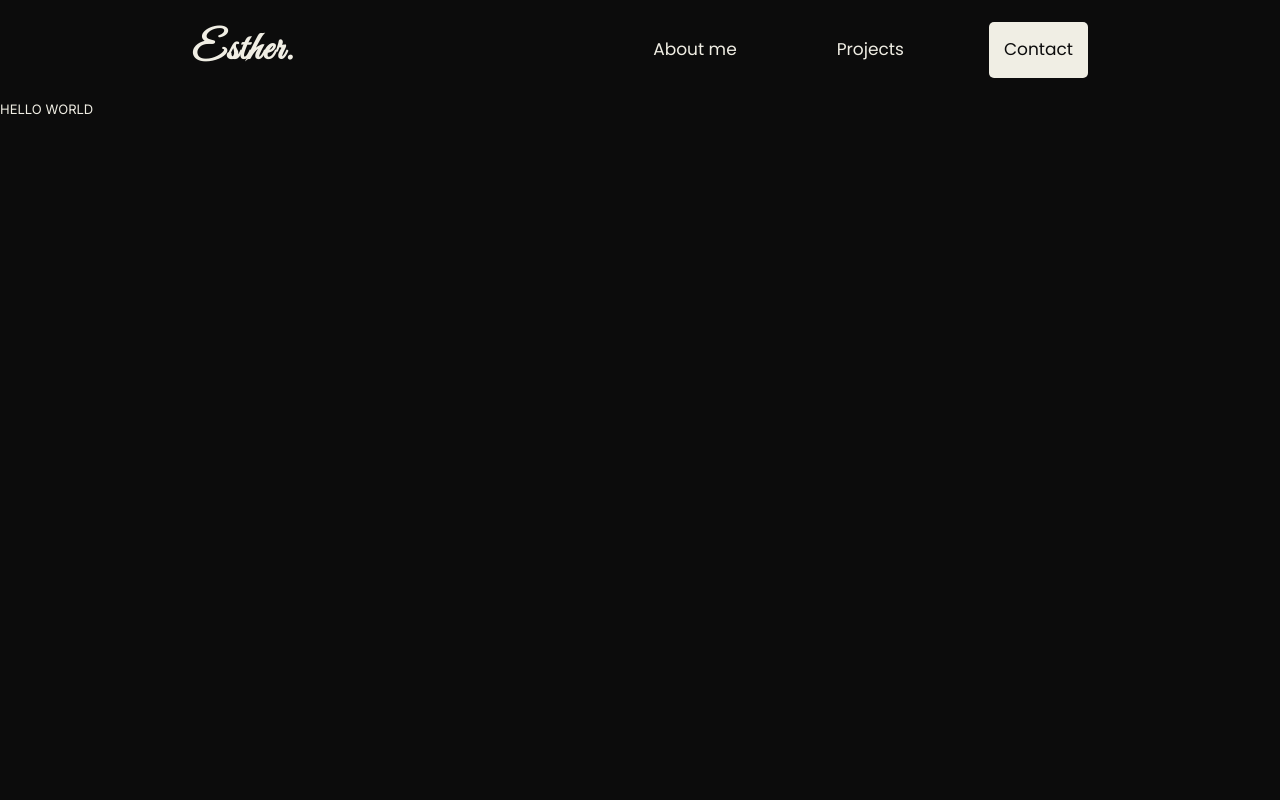
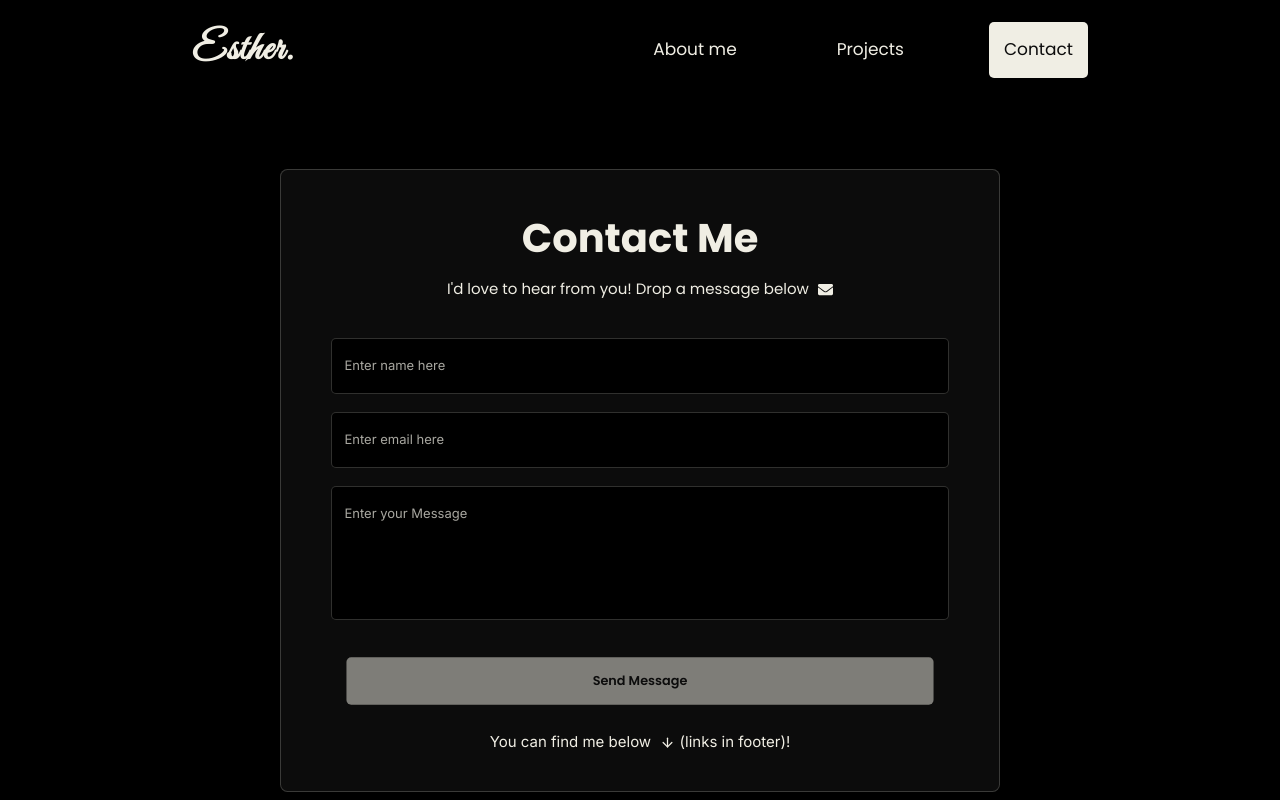
Before and after one commit to estheroluwabuyi/My-Portfolio, a React (Vite) app: page /contact in a window 1280 px wide. Shown: the top 800 px of the page. Built offline with nearby package versions, Linux system fonts and the light colour scheme.

Commit message:
feat: complete contact page with EmailJS form submission, feedback popups for success/failure, add basic animation

```diff
--- a/package.json
+++ b/package.json
@@ -10,6 +10,7 @@
     "preview": "vite preview"
   },
   "dependencies": {
+    "@emailjs/browser": "^4.4.1",
     "@tailwindcss/vite": "^4.1.6",
     "@tsparticles/react": "^3.0.0",
     "framer-motion": "^12.11.3",
--- a/src/components/NavBar.jsx
+++ b/src/components/NavBar.jsx
@@ -50,6 +50,11 @@ function NavBar() {
         scrolled ? "bg-secondary/30 backdrop-blur-md border-b border-white/10" : "bg-transparent"
       }`}
     >
+     {/* <nav
+      className={`fixed top-0 left-0 z-150 w-full px-[2rem] py-[1rem] md:py-[2rem] flex justify-between items-center md:justify-around font-poppins transition-colors duration-300 bg-secondary/30 backdrop-blur-md border-b border-white/10 ${
+        scrolled ? "" : "bg-transparent"
+      }`}
+    > */}
       <div className="text-[3rem] md:text-[4rem] font-great-vibes font-semibold tracking-wide">
         <Link to="/">Esther.</Link>
       </div>
--- a/src/components/sections/Footer.jsx
+++ b/src/components/sections/Footer.jsx
@@ -3,31 +3,33 @@ import { HiOutlineMail } from "react-icons/hi";
 
 function Footer({ bg = "" }) {
   return (
-    <div className={`relative flex justify-center items-center flex-col gap-7 z-200 ${bg} py-5 px-5`}>
+    <div
+      className={`relative flex justify-center items-center flex-col gap-7 z-200 ${bg} py-5 px-5`}
+    >
       <div className="flex gap-10 text-[2rem] md:text-[2.5rem] justify-between">
         <a
           href="https://www.linkedin.com/in/esther-oluwabuyi-838651234/"
           target="_blank"
           rel="noopener noreferrer"
         >
-          <FaLinkedin className=" transition hover:scale-110 duration-600 ease-in-out hover:opacity-80" />
+          <FaLinkedin className=" transition hover:scale-110 active:scale-110 duration-600 ease-in-out hover:opacity-80 active:opacity-80" />
         </a>
         <a
           href="https://github.com/estheroluwabuyi"
           target="_blank"
           rel="noopener noreferrer"
         >
-          <FaGithub className=" transition hover:scale-110 duration-600 ease-in-out hover:opacity-80" />
+          <FaGithub className=" transition hover:scale-110 active:scale-110 duration-600 ease-in-out hover:opacity-80 active:opacity-80" />
         </a>
         <a
           href="https://x.com/thecodegirlie_"
           target="_blank"
           rel="noopener noreferrer"
         >
-          <FaTwitter className=" transition hover:scale-110 duration-600 ease-in-out hover:opacity-80" />
+          <FaTwitter className=" transition hover:scale-110 active:scale-110 duration-600 ease-in-out hover:opacity-80" />
         </a>
         <a href="mailto:estheroluwabuyi@gmail.com">
-          <HiOutlineMail className=" transition hover:scale-110 duration-600 ease-in-out hover:opacity-80" />
+          <HiOutlineMail className=" transition hover:scale-110 active:scale-110 duration-600 ease-in-out hover:opacity-80 active:opacity-80" />
         </a>
       </div>
 
--- a/src/index.css
+++ b/src/index.css
@@ -23,6 +23,13 @@ html {
   scroll-behavior: smooth;
   -webkit-tap-highlight-color: rgba(0, 0, 0, 0);
 }
+
+input:-webkit-autofill,
+textarea:-webkit-autofill {
+  transition-delay: 9999s !important;
+  transition-property: background-color, color !important;
+}
+
 
 body {
   font-size: 1.3rem;
--- a/src/pages/Contact.jsx
+++ b/src/pages/Contact.jsx
@@ -1,13 +1,196 @@
-import Footer from "../components/sections/Footer"
+import { useState } from "react";
+import emailjs from "@emailjs/browser";
+
+import Footer from "../components/sections/Footer";
+import { FaEnvelope } from "react-icons/fa";
+import { FiArrowDown } from "react-icons/fi";
+import { RiCheckLine } from "react-icons/ri";
+import { FiAlertCircle } from "react-icons/fi";
+
+import { motion } from "framer-motion";
 
 function Contact() {
-    return (
-        <div className="bg-secondary pt-[7rem]  md:pt-[10rem]">
-         <div className=" h-screen">HELLO WORLD </div>
+  const [form, setForm] = useState({ name: "", email: "", message: "" });
+  const [status, setStatus] = useState({ success: null });
+  const [loading, setLoading] = useState(false);
+  const isPopupOpen = status.success !== null;
 
-               <Footer />
-        </div>
-    )
+  const handleChange = (e) => {
+    setForm({ ...form, [e.target.name]: e.target.value });
+  };
+
+  const handleSubmit = (e) => {
+    e.preventDefault();
+    setLoading(true);
+
+    const serviceID = "service_5ozdyqs";
+    const templateID = "template_u9a57u4";
+    const publicKey = "vgngdXI1vHXskv64I";
+
+    const templateParams = {
+      from_name: form.name,
+      from_email: form.email,
+      message: form.message,
+    };
+
+    emailjs.send(serviceID, templateID, templateParams, publicKey).then(
+      (response) => {
+        setStatus({ success: true });
+        setForm({ name: "", email: "", message: "" });
+        setLoading(false);
+      },
+      (error) => {
+        setStatus({ success: false });
+        setLoading(false);
+      }
+    );
+  };
+
+  const handleClosePopup = () => {
+    setStatus({ success: null });
+  };
+
+  return (
+    <>
+      <div className="min-h-screen bg-black pb-[7rem]  pt-[10rem] px-5 md:pt-[13em] flex items-center justify-center relative">
+        <motion.div
+          initial={{ opacity: 0, y: 50 }}
+          animate={{ opacity: 1, y: 0 }}
+          transition={{ duration: 1.1, delay: 0.5, ease: "easeOut" }}
+
+          className=" w-full bg-secondary border border-primary/20 rounded-xl py-15 px-7 sm:px-10 lg:px-20 md:max-w-6xl mx-auto"
+        >
+          <h2 className="text-[2.5rem] font-poppins md:text-[4rem] font-bold text-primary mb-4 text-center">
+            Contact Me
+          </h2>
+          <p className="text-primary text-[1.25rem] md:text-[1.5rem] mb-15 text-center font-poppins">
+            I'd love to hear from you! Drop a message below{" "}
+            <FaEnvelope className=" ml-2 text-primary inline" />
+          </p>
+
+          <form onSubmit={handleSubmit} className="space-y-7  ">
+            <input
+              type="text"
+              name="name"
+              placeholder="Enter name here"
+              value={form.name}
+              disabled={isPopupOpen || loading}
+              onChange={handleChange}
+              className="w-full p-5 py-7 rounded-lg bg-black border border-primary/20 text-primary placeholder-primary/70 focus:outline-none focus:ring-2 focus:ring-primary"
+              style={
+                isPopupOpen || loading
+                  ? { cursor: "not-allowed", opacity: 0.5 }
+                  : {}
+              }
+              required
+            />
+            <input
+              type="email"
+              name="email"
+              placeholder="Enter email here"
+              value={form.email}
+              onChange={handleChange}
+              disabled={isPopupOpen || loading}
+              className="w-full  p-5 py-7 rounded-lg bg-black border border-primary/20 text-primary  placeholder-primary/70  focus:outline-none focus:ring-2 focus:ring-primary"
+              style={
+                isPopupOpen || loading
+                  ? { cursor: "not-allowed", opacity: 0.5 }
+                  : {}
+              }
+              required
+            />
+            <textarea
+              name="message"
+              placeholder="Enter your Message"
+              value={form.message}
+              disabled={isPopupOpen || loading}
+              onChange={handleChange}
+              rows="5"
+              className="w-full p-5 py-7 rounded-lg bg-black border border-primary/20 text-primary  placeholder-primary/70 focus:outline-none focus:ring-2 focus:ring-primary resize-none"
+              style={
+                isPopupOpen || loading
+                  ? { cursor: "not-allowed", opacity: 0.5 }
+                  : {}
+              }
+              required
+            ></textarea>
+            <button
+              type="submit"
+              className="w-full mt-5 h-[5rem] bg-primary text-secondary hover:bg-primary/90 text-primary py-3 rounded-lg transition duration-300 font-semibold text-[1.35rem] flex items-center justify-center font-poppins hover:scale-105 active:scale-95 disabled:opacity-50"
+              style={
+                isPopupOpen ||
+                loading ||
+                !form.name ||
+                !form.email ||
+                !form.message
+                  ? { cursor: "not-allowed", scale: 0.95 }
+                  : {}
+              }
+              disabled={
+                loading ||
+                !form.name ||
+                !form.email ||
+                !form.message ||
+                isPopupOpen
+              }
+            >
+              {loading ? "Sending..." : "Send Message"}
+            </button>
+
+            <p className="text-primary md:text-[1.5rem] mt-10 text-center ">
+              You can find me below{" "}
+              <FiArrowDown className=" ml-2 text-primary inline" /> (links in
+              footer)!
+            </p>
+
+            {status.success ? (
+              <div className="backdrop-blur-md bg-primary/80 text-secondary border border-secondary/10 shadow-xl rounded-xl px-6 py-4 text-center text-[1.4rem] max-w-[90%] w-[300px] h-[150px] absolute top-1/2 left-1/2 transform -translate-x-1/2 -translate-y-1/2 font-medium flex  justify-center  flex-col gap-5">
+                <p className="flex flex-col justify-center items-center gap-5">
+                  <RiCheckLine className="text-green-500 text-[5rem]" />
+                  Your message has been sent!
+                </p>
+
+                <button
+                  className=" bg-secondary text-primary px-4 py-1 self-end rounded-lg
+                transition duration-300 ease-in-out border
+                hover:scale-105 active:scale-95
+                hover:border-secondary active:border-secondary
+               hover:bg-primary active:bg-primary
+                hover:text-secondary active:text-secondary"
+                  onClick={handleClosePopup}
+                  aria-label="Close popup"
+                >
+                  Ok
+                </button>
+              </div>
+            ) : status.success === false ? (
+              <div className="backdrop-blur-md bg-primary/80 text-secondary border border-secondary/10 shadow-xl rounded-xl px-6 py-4 text-center text-[1.4rem] max-w-[90%] w-[300px] h-[170px]  absolute top-1/2 left-1/2 transform -translate-x-1/2 -translate-y-1/2 font-medium flex  justify-center  flex-col gap-5">
+                <p className="flex flex-col justify-center items-center gap-5">
+                  <FiAlertCircle className="text-red-500 text-[5rem]" />
+                  Failed to send message. Please try again later.
+                </p>
+
+                <button
+                  className=" bg-secondary text-primary px-4 py-1 self-end rounded-lg
+                transition duration-300 ease-in-out border
+                hover:scale-105 active:scale-95
+                hover:border-secondary active:border-secondary
+               hover:bg-primary active:bg-primary
+                hover:text-secondary active:text-secondary"
+                  onClick={handleClosePopup}
+                  aria-label="Close popup"
+                >
+                  Close
+                </button>
+              </div>
+            ) : null}
+          </form>
+        </motion.div>
+      </div>
+
+      <Footer bg="bg-black" />
+    </>
+  );
 }
 
-export default Contact
+export default Contact;
--- a/src/pages/HomePage.jsx
+++ b/src/pages/HomePage.jsx
@@ -5,7 +5,6 @@ const HomePage = () => {
   return (
     <div className="bg-black">
       <Hero />
-     {/* <Footer bg="bg-pink-800" /> */}
      <Footer />
     </div>
   );
```
Also changed, not shown: src/components/sections/Hero.jsx (+17 -9 lines), 1 other file (tests, documents, lock files or other folders).
